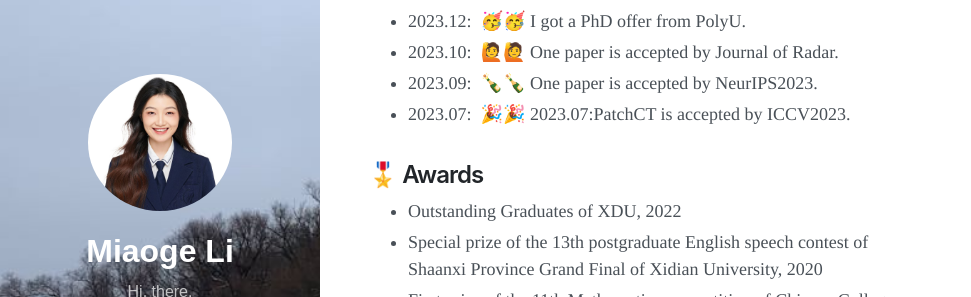
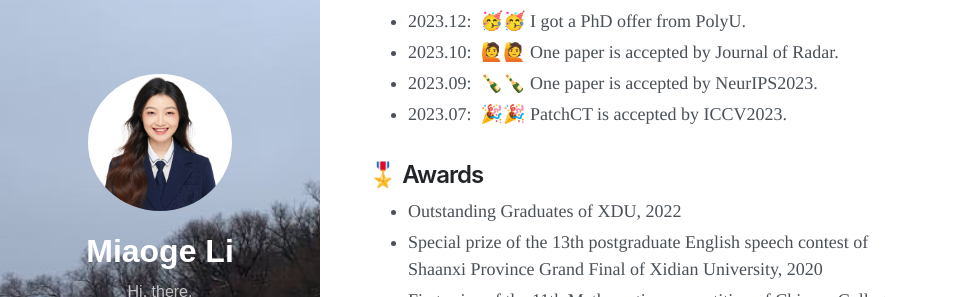
Before and after one commit to keepgoingjkg/keepgoingjkg.github.io, a Jekyll site: the page built from about.md, in a window 1280 px wide and 1363 px high. Shown: the part 398-695 px from the top of the window, without its empty margins (0-971 px from the left). Built offline with Jekyll 4.4.1, drawn with Linux system fonts in a browser that asks for light colours; nearby versions of some CDN libraries.

Commit message:
Update about.md

```diff
--- a/about.md
+++ b/about.md
@@ -15,7 +15,7 @@ My research interest includes but not limited to Zero-shot Learning, Few-shot Le
 - 2023.12: &nbsp;🥳🥳 I got a PhD offer from PolyU.
 - 2023.10: &nbsp;🙋🙋 One paper is accepted by Journal of Radar.
 - 2023.09: &nbsp;🍾🍾 One paper is accepted by NeurIPS2023.
-- 2023.07: &nbsp;🎉🎉 2023.07:PatchCT is accepted by ICCV2023.
+- 2023.07: &nbsp;🎉🎉 PatchCT is accepted by ICCV2023.
 
 
 ## 🎖 Awards
```
